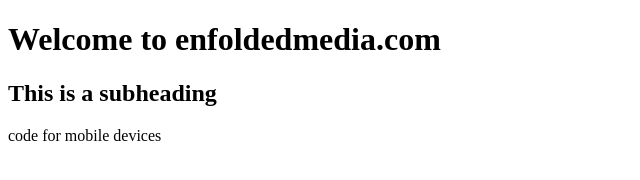
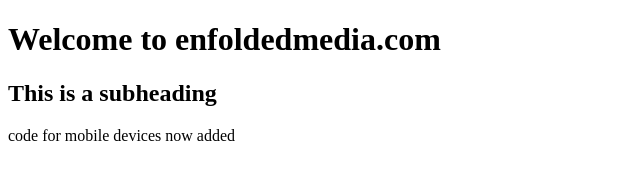
Before and after one commit to yamacode/inclusive, a plain HTML site: page index.html in a window 1280 px wide. Shown: the full height of the page, 0-640 px from the left. Drawn offline with Linux system fonts and the light colour scheme.

Commit message:
This fixes number #2

```diff
--- a/index.html
+++ b/index.html
@@ -15,7 +15,7 @@
 
 <!--     mobile devices -->
 
-    code for mobile devices
+    code for mobile devices now added
 
 </body>
 
```
